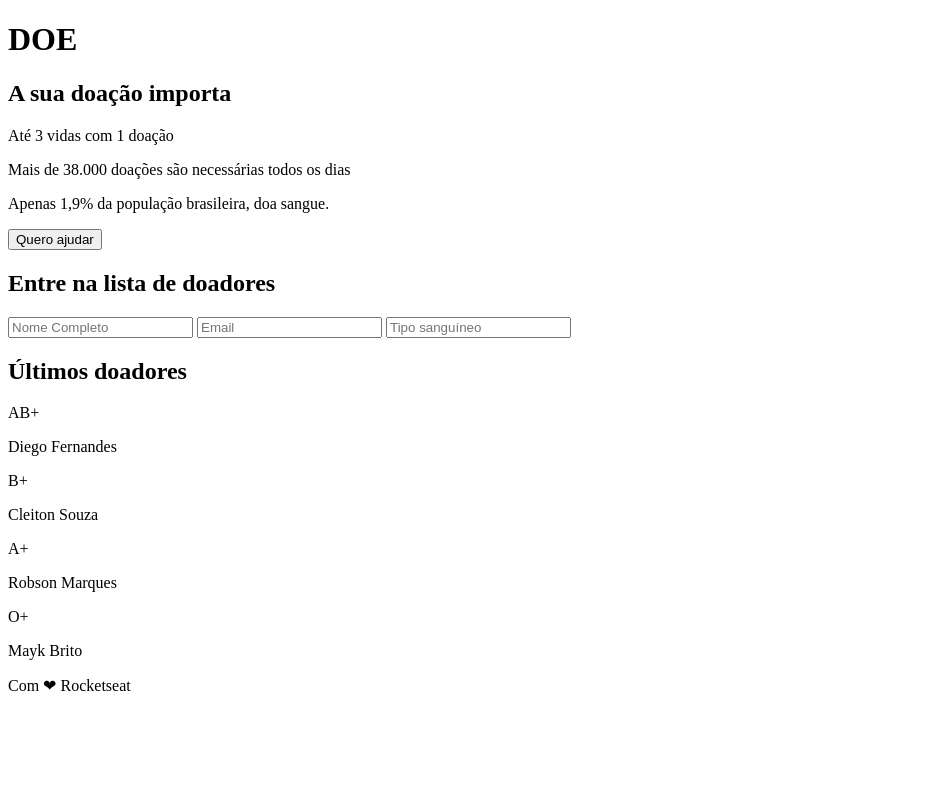
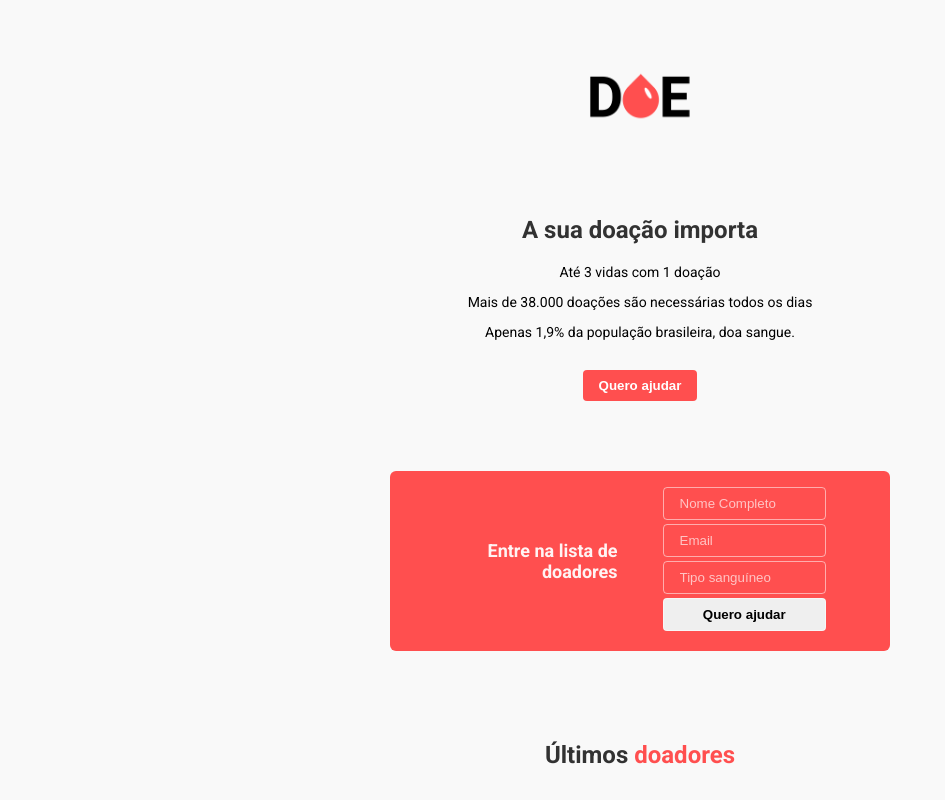
Before and after one commit to imarinho-dev/maratonadev-2020, a plain HTML site: page index.html in a window 1280 px wide. Both pictures are taken after a click on the button "Quero ajudar". Shown: the top 800 px of the page, without its empty margins (0-945 px from the left). Drawn offline with Linux system fonts and the light colour scheme.

Commit message:
Adicionando toda a funcionalidade do Front

```diff
--- a/index.html
+++ b/index.html
@@ -6,30 +6,31 @@
   <meta name="viewport" content="width=device-width, initial-scale=1.0">
   <title>Doe sangue! Doe vida!</title>
   <link rel="stylesheet" href="style.css">
+  <link href="https://fonts.googleapis.com/css?family=Roboto:400,700&display=swap" rel="stylesheet">
 </head>
 
 <body>
   <header>
-    <h1>DOE</h1>
+    <img class="logo" src="logo.png" alt="DOE">
     <h2>A sua doação importa</h2>
     <p>Até 3 vidas com 1 doação</p>
     <p>Mais de 38.000 doações são necessárias todos os dias</p>
     <p>Apenas 1,9% da população brasileira, doa sangue.</p>
-
     <button>Quero ajudar</button>
   </header>
-  <section class="form">
+
+  <section class="form hide">
     <h2>Entre na lista de doadores</h2>
     <form action="/">
       <input type="text" name="name" placeholder="Nome Completo">
       <input type="text" name="email" placeholder="Email">
       <input type="text" name="blood" placeholder="Tipo sanguíneo">
+      <button>Quero ajudar</button>
     </form>
   </section>
 
-
   <main>
-    <h2>Últimos doadores</h2>
+    <h2>Últimos <span>doadores</span> </h2>
     <section class="donors">
       <div class="donor">
         <div class="blood">AB+</div>
@@ -49,7 +50,10 @@
       </div>
     </section>
   </main>
+
   <footer>Com ❤ Rocketseat</footer>
+
+  <script src="scripts.js"></script>
 </body>
 
 </html>
--- /dev/null
+++ b/scripts.js
@@ -0,0 +1,7 @@
+document
+  .querySelector("header button")
+  .addEventListener("click", () => {
+    document
+      .querySelector(".form")
+      .classList.toggle("hide")
+  })
--- a/style.css
+++ b/style.css
@@ -0,0 +1,149 @@
+* {
+  box-sizing: border-box;
+}
+
+html,
+body {
+  margin: 0;
+}
+
+body {
+  display: flex;
+  flex-direction: column;
+  height: 100vh;
+  font-family: 'Roboto', sans-serif;
+  background-color: #f9f9f9;
+}
+
+h1,
+h2 {
+  color: #000000cc;
+}
+
+header,
+main,
+footer {
+  text-align: center;
+}
+
+header,
+.form,
+main {
+  margin: 0 auto 70px auto;
+  width: 90%;
+  max-width: 500px;
+}
+
+header button {
+  margin-top: 16px;
+  padding: 8px 16px;
+  border-radius: 4px;
+  border: none;
+  background-color: #ff4f4f;
+  color: #fff;
+  font-weight: bold;
+}
+
+.logo {
+  width: 120px;
+  margin: 70px 0;
+}
+
+header p {
+  font-size: 14px;
+}
+
+header h1,
+main h2 {
+  margin-bottom: 70px;
+}
+
+main h2 span {
+  color: #ff4f4f;
+}
+
+.form h2 {
+  text-align: right;
+  color: #ffffffee;
+  font-size: 18px;
+}
+
+section.form {
+  display: grid;
+  grid-template-columns: 1fr 1fr;
+  grid-gap: 45px;
+  align-items: center;
+  background-color: #ff4f4f;
+  padding: 16px 64px;
+  border-radius: 6px;
+}
+
+form input,
+form button {
+  width: 100%;
+  margin-bottom: 4px;
+  padding: 8px 16px;
+  border: 1px #ffffff88 solid;
+  border-radius: 4px;
+}
+
+form input {
+  background-color: transparent;
+}
+
+form input::placeholder {
+  color: #ffffffaa;
+}
+
+form button {
+  font-weight: bold;
+}
+
+main .donors {
+  display: grid;
+  grid-template-columns: 1fr 1fr 1fr 1fr;
+}
+
+.blood {
+  color: #ff4f4f;
+  font-weight: bold;
+  font-size: 12px;
+
+  display: flex;
+  align-items: center;
+  justify-content: center;
+  position: relative;
+}
+
+.blood::before {
+  content: "";
+  background-color: #ff4f4f11;
+  width: 40px;
+  height: 40px;
+  position: absolute;
+  border-radius: 50%;
+  border-top-right-radius: 0;
+  transform: rotate(-45deg);
+}
+
+.donor p {
+  margin-top: 24px;
+  font-size: 14px;
+}
+
+footer {
+  margin-top: auto;
+  padding: 16px;
+  border: 1px solid #eee;
+}
+
+section.form {
+  transition: all 300ms;
+}
+
+section.form.hide {
+  opacity: 0;
+  visibility: hidden;
+  height: 0;
+  margin-top: -70px;
+}
```
Also changed, not shown: logo.png (added).
